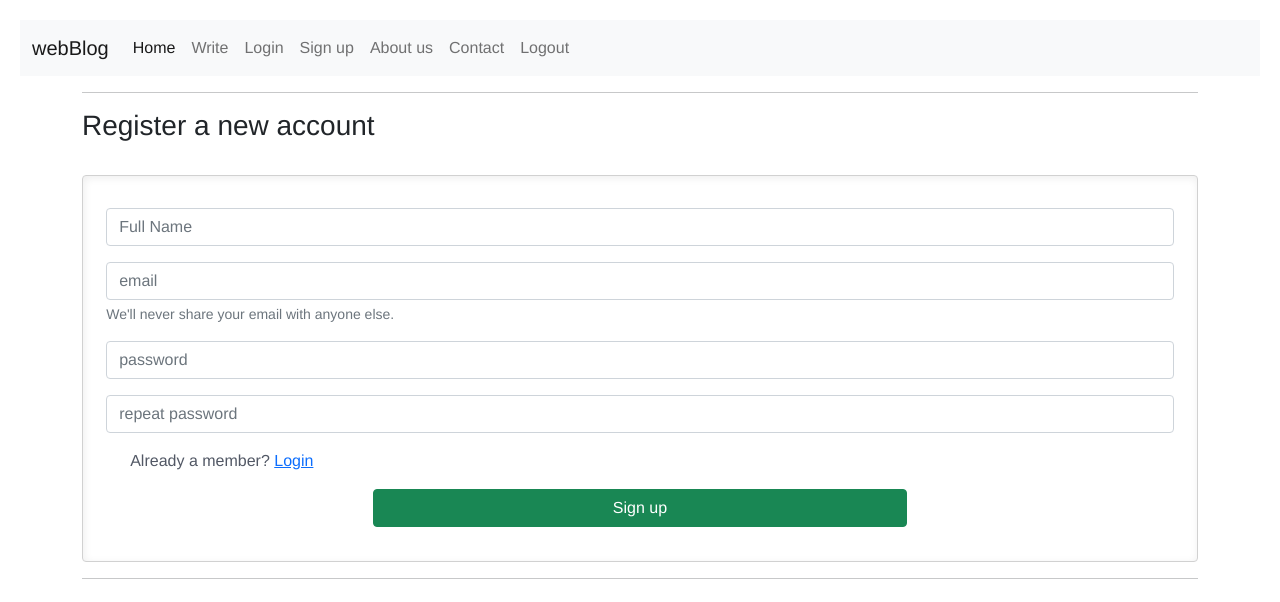
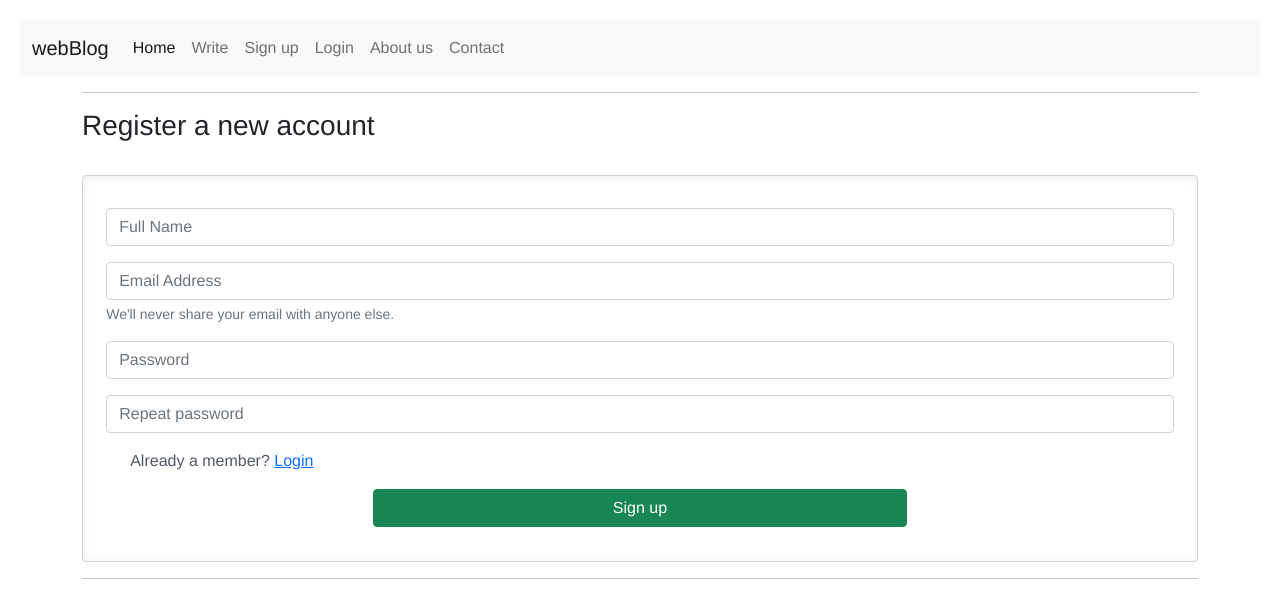
Before and after one commit to Chiefkufre/webBlog, a Flask app: page /sign-up in a window 1280 px wide. Shown: the top 602 px of the page. Run offline with Flask 2, Linux system fonts and the light colour scheme; some libraries are stand-ins or nearby versions.

Commit message:
feat: add access restriction to users

```diff
--- a/blog/templates/base.html
+++ b/blog/templates/base.html
@@ -19,13 +19,21 @@
               </button>
               <div class="collapse navbar-collapse" id="navbarNavAltMarkup">
                 <div class="navbar-nav">
-                  <a class="nav-link active" aria-current="page" href="/">Home</a>
-                  <a class="nav-link" href="/write">Write</a>
-                  <a class="nav-link" href="/login">Login</a>
-                  <a class="nav-link" href="/sign-up">Sign up</a>
-                  <a class="nav-link" href="/about">About us</a>
-                  <a class="nav-link" href="contact">Contact</a>
-                  <a class="nav-link" href="/logout">Logout</a>
+                  {%  if user.is_authenticated  %}
+                      <a class="nav-link active" aria-current="page" href="/">Home</a>
+                      <a class="nav-link" href="/write">Write</a>
+                      <a class="nav-link" href="/about">About us</a>
+                      <a class="nav-link" href="contact">Contact</a>
+                      <a class="nav-link" href="/logout">Logout</a>
+                  {% else %}
+                    <a class="nav-link active" aria-current="page" href="/">Home</a>
+                    <a class="nav-link" href="/write">Write</a>
+                    <a class="nav-link" href="/sign-up">Sign up</a>
+                    <a class="nav-link" href="/login">Login</a>
+                    <a class="nav-link" href="/about">About us</a>
+                    <a class="nav-link" href="contact">Contact</a>
+                  {% endif %}
+
                 </div>
               </div>
             </div>
--- a/blog/templates/edit.html
+++ b/blog/templates/edit.html
@@ -12,11 +12,11 @@
         <br>
         <form  method='POST'>
             <div class="mb-3">
-                <input type='text' class="form-control" name='title' id='title' placeholder="title" value="{{ post.title }}">
+                <input type='text' class="form-control" name='title' id='title' placeholder="Title" value="{{ post.title }}">
             </div>
             <br>
             <div class="mb-3">
-                <input type='text' class="form-control" name='author' id='author' placeholder="author name" value="{{ post.author }}" >
+                <input type='text' class="form-control" name='author' id='author' placeholder="Author Name" value="{{ post.author }}" >
             <br>
             </div>
             <div class="mb-3">
--- a/blog/templates/posts.html
+++ b/blog/templates/posts.html
@@ -13,11 +13,11 @@
         <br>
         <form action='/write' method='POST'>
             <div class="mb-3">
-                <input type='text' class="form-control" name='title' id='title' placeholder="title">
+                <input type='text' class="form-control" name='title' id='title' placeholder="Title">
             </div>
             <br>
             <div class="mb-3">
-                <input type='text' class="form-control" name='author' id='author' placeholder="author name">
+                <input type='text' class="form-control" name='author' id='author' placeholder="Author's Name">
             <br>
             </div>
             <div class="mb-3">
--- a/blog/templates/sign_up.html
+++ b/blog/templates/sign_up.html
@@ -19,14 +19,14 @@
               <input type="text" class="form-control" name="full_name" id="full_name" placeholder="Full Name" aria-describedby="emailHelp">
             </div>
             <div class="mb-3">
-                <input type="email" class="form-control" name="email" id="email" placeholder="email" aria-describedby="emailHelp">
+                <input type="email" class="form-control" name="email" id="email" placeholder="Email Address" aria-describedby="emailHelp">
                 <div id="emailHelp" class="form-text">We'll never share your email with anyone else.</div>
               </div>
             <div class="mb-3">
-              <input type="password" class="form-control" name="password1" id="password1" placeholder="password">
+              <input type="password" class="form-control" name="password1" id="password1" placeholder="Password">
             </div>
             <div class="mb-3">
-                <input type="password" class="form-control" name="password2" id="password2" placeholder="repeat password">
+                <input type="password" class="form-control" name="password2" id="password2" placeholder="Repeat password">
               </div>
             <div class="mb-3 form-check">
               <label class="form-check-label" for="exampleCheck1">Already a member? <a href="/login">Login</a></label>
```
